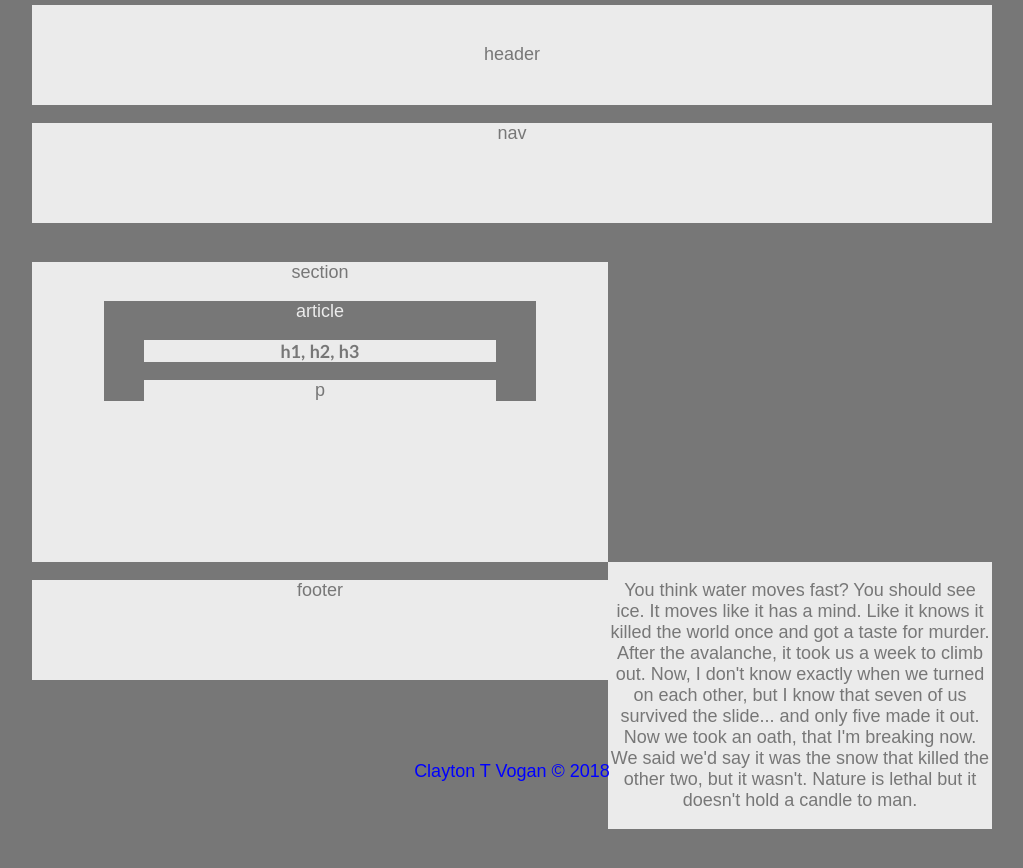
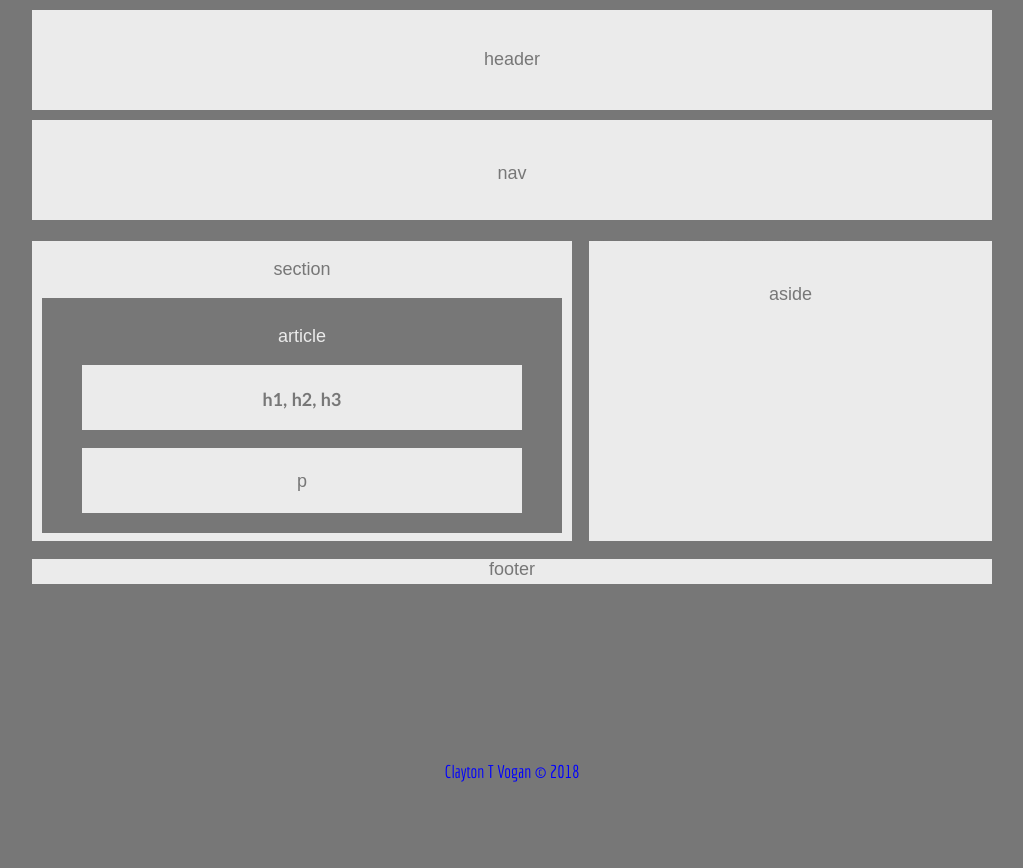
Before and after one commit to ctvogan88/HW-Wireframe, a plain HTML site: page index.html in a window 1280 px wide. Shown: the top 868 px of the page, without its empty margins (128-1151 px from the left). Before the commit the page ends 829 px from the top, so only its background shows below. Drawn offline with Linux system fonts and the light colour scheme.

Commit message:
fifth commit

```diff
--- a/index.html
+++ b/index.html
@@ -3,7 +3,8 @@
     <head>
         <meta charset="UTF-8">
         <title>HW One - Wireframe</title>
-        <link rel="stylesheet" href="style1.css">
+        <link href="https://fonts.googleapis.com/css?family=Economica" rel="stylesheet">
+        <link rel="stylesheet" href="style.css">
     </head>
     <body>
         <header>
@@ -28,10 +29,18 @@
         </section>
 
         <section id="section-right">
-            <p>You think water moves fast? You should see ice. It moves like it has a mind. Like it knows it killed the world once and got a taste for murder. After the avalanche, it took us a week to climb out. Now, I don't know exactly when we turned on each other, but I know that seven of us survived the slide... and only five made it out. Now we took an oath, that I'm breaking now. We said we'd say it was the snow that killed the other two, but it wasn't. Nature is lethal but it doesn't hold a candle to man.</p>
+            <!--The only way you can be sure I wrote this code is if there's weird stuff like this in it.-->
+            <h1>My name is Patrick Bateman. I am 27 years old. I believe in taking care of myself. In a balanced diet and a rigorous exercise routine. In the morning, if my face is a little puffy, I'll put on an ice pack while doing my stomach crunches. I can do a thousand now. After I remove the ice pack, I use a deep pore cleanser lotion. In the shower I use a water activated gel cleanser. Then a honey almond body scrub. And on the face an exfoliating gel scrub. Then I apply an herb mint facial mask, which I leave on for 10 minutes while I prepare the rest of my routine. I always use an after shave lotion with little or no alcohol because alcohol dries your face out and makes you look older. Then moisturizer, then an anti-aging eye balm followed by final moisturizing protective lotion. There is an idea of a Patrick Bateman. Some kind of abstraction. But there is no real me. Only an entity. Something illusiary. And though I can hide my cold gaze and you can shake my hand and feel fresh gripping yours and maybe you can even sense our lifestyles are probably comparable, I simply am not there.</h1>
+            <p id="aside">aside</p>
         </section>
+        <br>
+        <br>
+        <br>
+        <div class="footy-divide">
+
+        </div>
         <footer>
-            <p>footer</p>
+            <p class="footy">footer</p>
         </footer>
         <element id="authenticity">
             <p>Clayton T Vogan &copy; 2018</p>
--- a/style.css
+++ b/style.css
@@ -1,96 +1,126 @@
-* Homework One Wireframes
-
 body {
     width: 960px;
+    height: 25000000px;
+    margin: auto;
+    padding-bottom: 50px;
+    font-family: 'Arial', 'Helvetica Neue', Helvetica, sans-serif;
+    font-size: 18px;
+    font-weight: 12px;
+    font-family: arial;
     text-align: center;
-    margin: 0;
-    padding: 20px;
-    position: center;
+    color: #ebebeb;
+    background-color: #777;
+}
+
+h1{
+    font-size: .5px;
+}
+
+p{
+    text-align: center;
     font-size: 18px;
-    font-family: 'Arial', 'Helvetica Neue', Helvetica, sans-serif;
-    line-height: 32px;
-    background-color: #777;
+}
+
+#aside{
+    padding-top: 25px;
+    text-align: center;
+    font-size: 18px;
 }
 
 header {
     height: 100px;
+    margin: auto;
+    margin-top: 10px;
+    width: 960px;
+    padding: 0px;
+    color: #777;
     text-align: center;
-    color: rgb(251, 255, 0);
+    background: #ebebeb;
 }
 
 nav {
-    float: clear;
-    text-align: center;
-    padding: 0px;
-    border: 1px solid rgb(255, 0, 0);
-   }
-
-h1{
-    font-family: 'Arial', 'Helvetica Neue', Helvetica, sans-serif;
-    text-align: center;
-    border: 1px solid, #f6f;
+    height: 75px;
+    line-break: auto;
+    margin-top: 10px;
+    padding-top: 25px;
+    border: 1px, black;
+    color: #777;
+    background: #ebebeb;
 }
 
-container {
-    padding: 20px;
-    margin-top: 20px;
-    text-align: center;
+.article{
+    margin: 10px;
+    height: 225px;
+    padding-top: 10px;
+    margin-bottom: -200px;
     background-color: #777;
+    color: #ebebeb;
 }
 
-section{
-    text-align: center;
-    width: 495px;
-    height: 400px;
-    padding: 20px;
-    margin: 20px;
-    font-family: 'Arial', 'Helvetica Neue', Helvetica, sans-serif;
+#Box1{
+    height: 60px;
+    padding-top: 5px;
+    font-family: 'Trebuchet MS', 'Lucida Sans Unicode', 'Lucida Grande', 'Lucida Sans', Arial, sans-serif;
+    font-weight: bold;
+    background: #ebebeb;
+    color: #777;
+}
+
+#Box2{
+    height: 60px;
+    padding-top: 5px;
+    border: 1px, black;
+    background: #ebebeb;
+    color: #777;
 }
 
 #section-left{
-    border: 1px solid rgb(255, 0, 0);
-    height: 200px;
-
+    width: 540px;
+    height: 300px;
+    background-color: #ebebeb;
+    color: #777;
+    float: left;
 }
 
-#article{
-    text-align: center;
-    position: center;
-    width:75%;
-    height: 200px;
-    padding: 0px;
-    margin: 20px;
-    border: 1px solid #eee;
+#section-right{
+    margin: auto;
+    width: 42%;
+    height: 300px;
+    float: right;
+    text-align: justify;
+    text-justify: inter-word;
+    background-color: #ebebeb;
+    color: #777;
 }
 
-Box1{
+.footy-divide{
+    margin-top: 155px;
     height: 50px;
-    border: 1px solid, black;
-
+    color: #777;
 }
 
-Box2{
-    height: 50px;
-    border: 1px solid, black;
-
+footer{
+    width: 960px;
+    height: 25px;
+    clear: both;
+    background-color: #ebebeb;
+    color: #777;
 }
 
-aside {
-    float: left;
-    width: 495px;
-    height: 600px;
-    padding: 20px;
-    margin-left: 30px;
-    border: 1px, blue;
+.footy{
+    margin-top: 50px;
+    padding-top: 50px;
+    text-align: center;
+    padding: 0px;
+    clear: both;
 }
 
-footer {
-    width: 960px;
-    text-align: center;
-    padding: 20px;
-    margin-bottom: 20px;
+#authenticity{
+    font-family: 'Economica', sans-serif;
     position: fixed;
+    left: 0;
+    bottom: 0;
+    width: 100%;
+    text-align: right;
     color: blue;
-    float: bottom;
-    border: 1px, #f6f;
 }
--- a/style1.css
+++ /dev/null
@@ -1,88 +0,0 @@
-
-body {
-    width: 960px;
-    margin: auto;
-    padding-bottom: 50px;
-    font-size: 18px;
-    font-weight: 12px;
-    font-family: arial;
-    text-align: center;
-    color: #ebebeb;
-    background-color: #777;
-}
-p{
-    text-align: center;
-}
-header {
-    height: 100px;
-    margin: auto;
-    margin-top: 5px;
-    width: 960px;
-    padding: 0px;
-    color: #777;
-    text-align: center;
-    background: #ebebeb;
-  }
-
-nav {
-    height: 100px;
-    line-break: auto;
-    margin: 0px;
-    border: 1px, black;
-    color: #777;
-    background: #ebebeb;
-  }
-
-.article{
-    width: 75%;
-    margin-left: auto;
-    margin-right: auto;
-    height: 100px;
-    margin-bottom: -200px;
-    background-color: #777;
-    color: #ebebeb;
-}
-
-#Box1{
-    font-family: 'Trebuchet MS', 'Lucida Sans Unicode', 'Lucida Grande', 'Lucida Sans', Arial, sans-serif;
-    font-weight: bold;
-    background: #ebebeb;
-    color: #777;
-  }
-
-#Box2{
-      border: 1px, black;
-      background: #ebebeb;
-      color: #777;
-  }
-
-#section-left{
-    width: 576px;
-    height: 300px;
-    margin-right: -384px;
-    background-color: #ebebeb;
-    color: #777;
-  }
-
-#section-right{
-    margin: 0;
-    width: 40%;
-    float: right;
-    background-color: #ebebeb;
-    color: #777;
-  }
-footer{
-    width: 960px;
-    height: 100px;
-    text-align: center;
-    background-color: #ebebeb;
-    color: #777;
-}
-#authenticity{
-    position: fixed;
-    left: 0;
-    bottom: 0;
-    width: 100%;
-    text-align: right;
-    color: blue;
-  }
--- /dev/null
+++ b/stylesans.css
@@ -0,0 +1,96 @@
+* Homework One Wireframes
+
+body {
+    width: 960px;
+    text-align: center;
+    margin: 0;
+    padding: 20px;
+    position: center;
+    font-size: 18px;
+    font-family: 'Arial', 'Helvetica Neue', Helvetica, sans-serif;
+    line-height: 32px;
+    background-color: #777;
+}
+
+header {
+    height: 100px;
+    text-align: center;
+    color: rgb(251, 255, 0);
+}
+
+nav {
+    float: clear;
+    text-align: center;
+    padding: 0px;
+    border: 1px solid rgb(255, 0, 0);
+   }
+
+h1{
+    font-family: 'Arial', 'Helvetica Neue', Helvetica, sans-serif;
+    text-align: center;
+    border: 1px solid, #f6f;
+}
+
+container {
+    padding: 20px;
+    margin-top: 20px;
+    text-align: center;
+    background-color: #777;
+}
+
+section{
+    text-align: center;
+    width: 495px;
+    height: 400px;
+    padding: 20px;
+    margin: 20px;
+    font-family: 'Arial', 'Helvetica Neue', Helvetica, sans-serif;
+}
+
+#section-left{
+    border: 1px solid rgb(255, 0, 0);
+    height: 200px;
+
+}
+
+#article{
+    text-align: center;
+    position: center;
+    width:75%;
+    height: 200px;
+    padding: 0px;
+    margin: 20px;
+    border: 1px solid #eee;
+}
+
+Box1{
+    height: 50px;
+    border: 1px solid, black;
+
+}
+
+Box2{
+    height: 50px;
+    border: 1px solid, black;
+
+}
+
+aside {
+    float: left;
+    width: 495px;
+    height: 600px;
+    padding: 20px;
+    margin-left: 30px;
+    border: 1px, blue;
+}
+
+footer {
+    width: 960px;
+    text-align: center;
+    padding: 20px;
+    margin-bottom: 20px;
+    position: fixed;
+    color: blue;
+    float: bottom;
+    border: 1px, #f6f;
+}
```
Also changed, not shown: indeks.html (deleted, +0 -15 lines).
